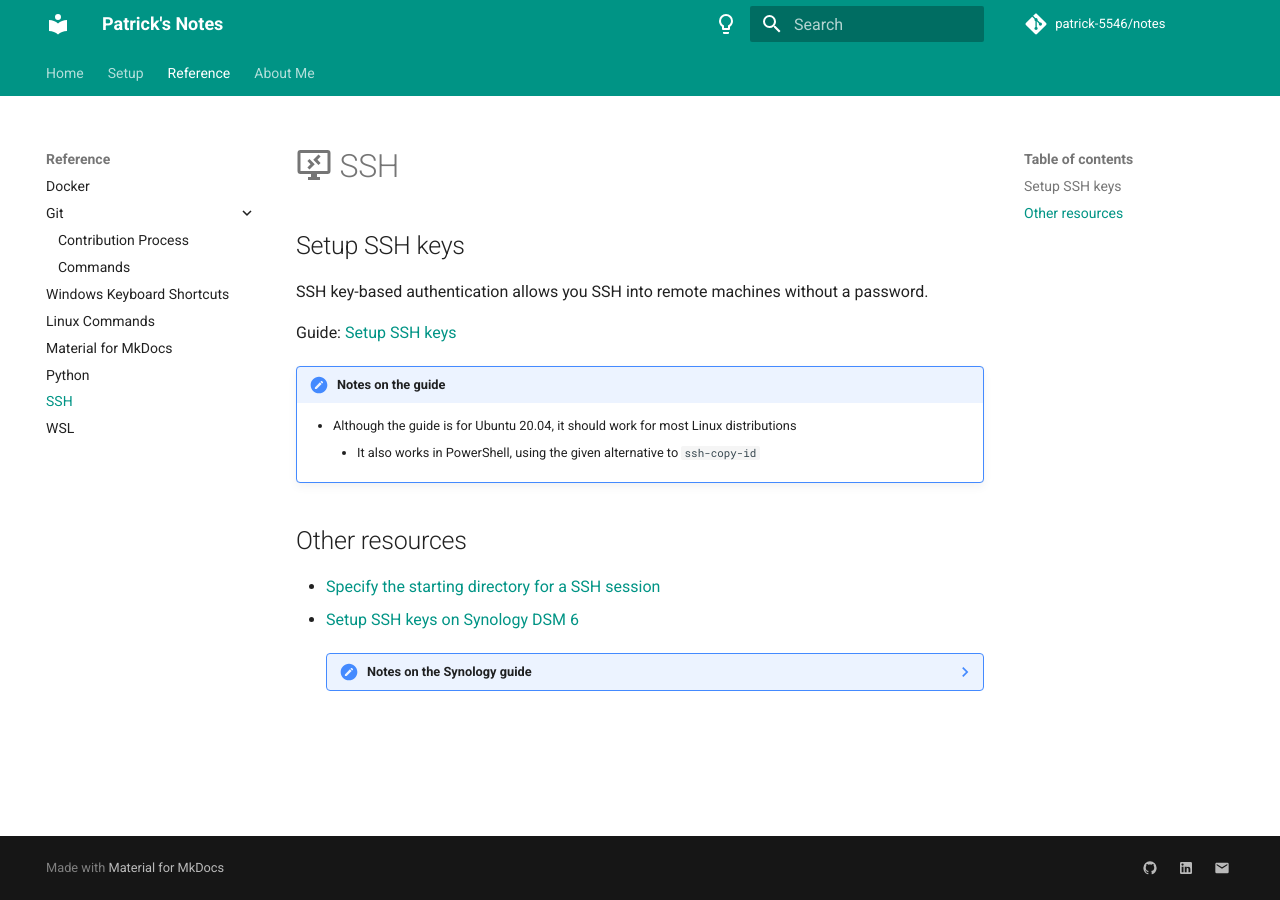
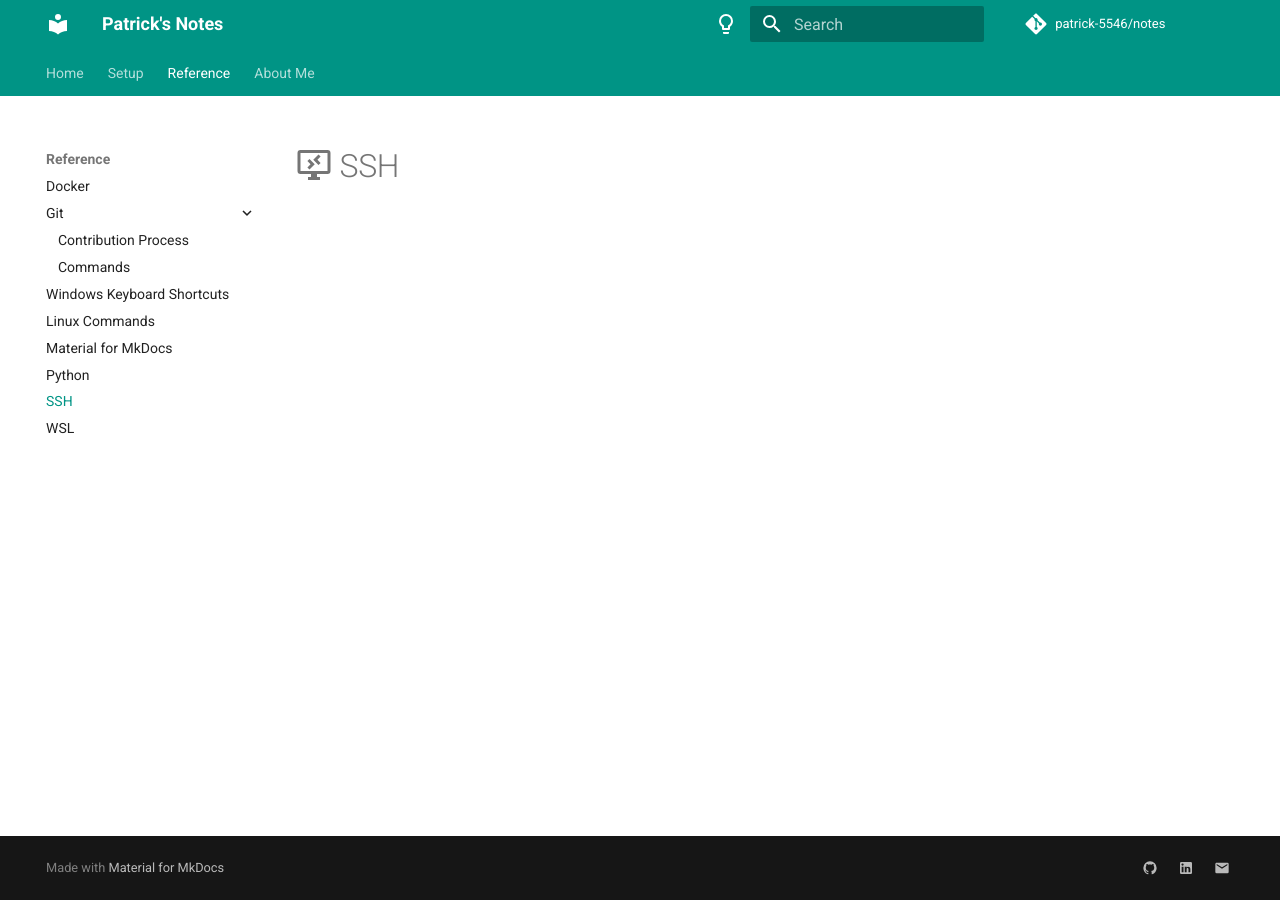
Before and after one commit to patrick-5546/notes, an MkDocs documentation site: the page built from docs/reference/ssh.md, in a window 1280 px wide. Built offline with MkDocs 1.6.1 and Material for MkDocs 9.7.7, drawn with Linux system fonts in a browser that asks for light colours; comment, search, counter and statistics services are not loaded.

Commit message:
Revert "Write SSH section"
This reverts commit 64f3249d4092c98c184344af3283ec0b2fb697e0.

````diff
--- a/docs/reference/ssh.md
+++ b/docs/reference/ssh.md
@@ -1,26 +1 @@
 # :material-remote-desktop: SSH
-
-## Setup SSH keys
-
-SSH key-based authentication allows you SSH into remote machines without a password.
-
-Guide: [Setup SSH keys](https://linuxize.com/post/how-to-set-up-ssh-keys-on-ubuntu-20-04/)
-
-!!! note "Notes on the guide"
-    - Although the guide is for Ubuntu 20.04, it should work for most Linux distributions
-        - It also works in PowerShell, using the given alternative to `ssh-copy-id`
-
-## Other resources
-
-- [Specify the starting directory for a SSH session](https://docs.microsoft.com/en-us/windows/terminal/tutorials/ssh#specify-starting-directory)
-- [Setup SSH keys on Synology DSM 6](https://stamler.ca/enable-passwordless-ssh-on-synology-dsm6/)
-
-    ??? note "Notes on the Synology guide"
-        The command to restart the sshd service will likely not work.
-        In this case, telnet in to restart the service
-
-        ``` sh
-        sudo synoservicectl --restart sshd  # restarting the sshd service may fail
-        telnet -l <username> <host_name>  # telnet into the NAS
-        sudo synoservicectl --start sshd  # start the sshd service
-        ```
````
Also changed, not shown: docs/setup/terminal/index.md (+0 -3 lines).
